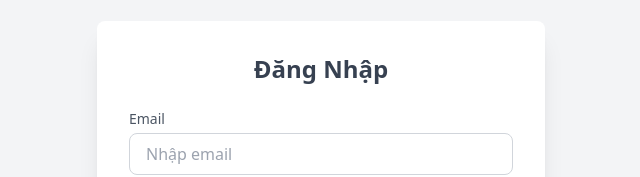
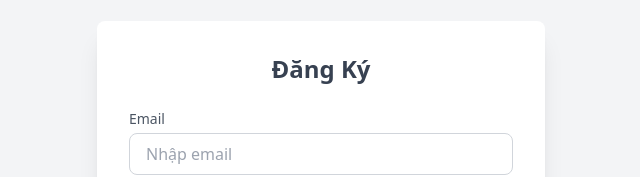
Before and after one commit to quangkhanh3005/trac_nghiem_frontend, a React (Create React App) app: page /register in a window 1280 px wide. Shown: the part 117-294 px from the top of the page, without its empty margins (319-959 px from the left). Built offline with nearby package versions, Linux system fonts and the light colour scheme.

Commit message:
sửa tên

```diff
--- a/src/pages/Register.jsx
+++ b/src/pages/Register.jsx
@@ -52,7 +52,7 @@ const Login = () => {
   return (
     <div className="flex min-h-screen items-center justify-center bg-gray-100">
       <div className="w-full max-w-md p-8 bg-white shadow-xl rounded-lg h-auto min-h-[450px]">
-        <h2 className="text-2xl font-semibold text-center text-gray-700 mb-6">Đăng Nhập</h2>
+        <h2 className="text-2xl font-semibold text-center text-gray-700 mb-6">Đăng Ký</h2>
         <form onSubmit={handleRegister}>
           <div className="mb-4">
             <label className="block text-gray-600 text-sm font-medium mb-1">Email</label>
```
